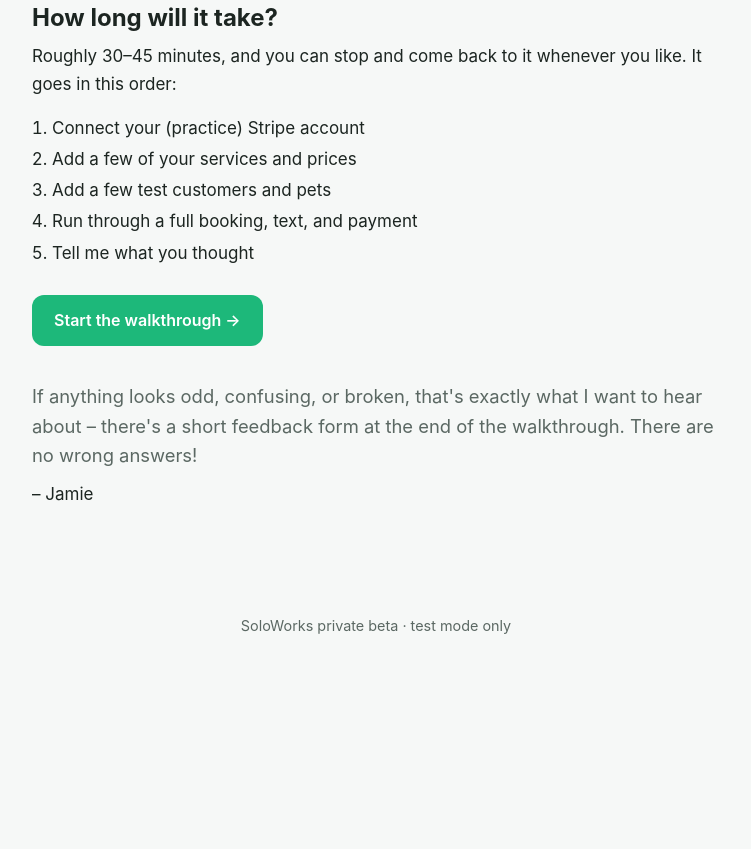
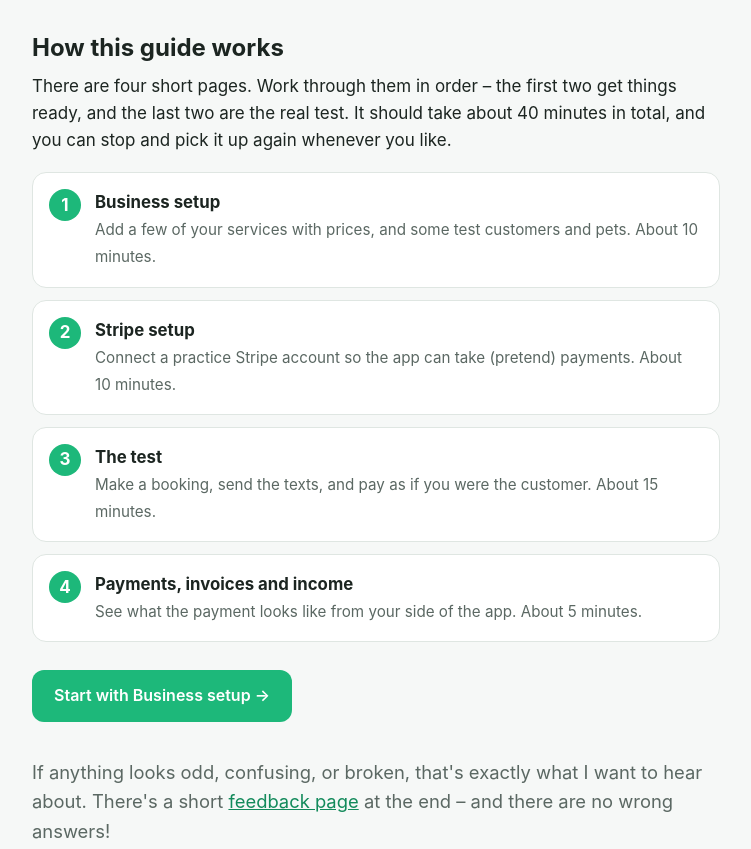
Before and after one commit to jfshaw79/soloworks-beta, a plain HTML site: page index.html in a window 1280 px wide. Shown: the part 675-1524 px from the top of the page, without its empty margins (264-1015 px from the left). Before the commit the page ends 1344 px from the top, so only its background shows below. Drawn offline with Linux system fonts and the light colour scheme.

Commit message:
Update index.html for clarity and navigation

```diff
--- a/index.html
+++ b/index.html
@@ -4,7 +4,7 @@
 <meta charset="utf-8">
 <meta name="viewport" content="width=device-width, initial-scale=1">
 <title>SoloWorks Beta – Try Texts &amp; Payments</title>
-<meta name="description" content="A friendly walkthrough for trying the two big new SoloWorks features: text messages and card payments.">
+<meta name="description" content="A friendly guide to trying the two big new SoloWorks features: text messages and card payments.">
 <meta name="robots" content="noindex">
 <link rel="stylesheet" href="style.css">
 </head>
@@ -12,14 +12,14 @@
 <header class="top">
   <div class="wrap">
     <a href="index.html">SoloWorks Beta</a>
-    <nav><a href="walkthrough.html">Walkthrough</a></nav>
+    <nav><a href="business-setup.html">Business setup</a><a href="stripe-setup.html">Stripe setup</a><a href="the-test.html">The test</a><a href="payments.html">Payments</a><a href="feedback.html">Feedback</a></nav>
   </div>
 </header>
 <div class="banner">Everything here uses <strong>test mode</strong> &ndash; no real money moves.</div>
 
 <main class="wrap">
   <h1>Hi Alex &ndash; thank you for testing SoloWorks!</h1>
-  <p class="lead">Two big new things have landed in the app, and you're the first person to try them. This little site walks you through both, one step at a time.</p>
+  <p class="lead">Two big new things have landed in the app, and you're the first person to try them. This guide walks you through setting things up, then trying both out, one small step at a time.</p>
 
   <div class="cards">
     <div class="card">
@@ -37,19 +37,35 @@
     The payments part runs in Stripe's <strong>test mode</strong> (a practice version). You'll use pretend card numbers and pretend bank details. Nothing is charged, nothing is paid out, and you don't need to enter any real business details.
   </div>
 
-  <h2>How long will it take?</h2>
-  <p>Roughly 30&ndash;45 minutes, and you can stop and come back to it whenever you like. It goes in this order:</p>
-  <ol class="toc">
-    <li>Connect your (practice) Stripe account</li>
-    <li>Add a few of your services and prices</li>
-    <li>Add a few test customers and pets</li>
-    <li>Run through a full booking, text, and payment</li>
-    <li>Tell me what you thought</li>
-  </ol>
+  <h2>How this guide works</h2>
+  <p>There are four short pages. Work through them in order &ndash; the first two get things ready, and the last two are the real test. It should take about 40 minutes in total, and you can stop and pick it up again whenever you like.</p>
 
-  <p style="margin-top:28px"><a class="btn" href="walkthrough.html">Start the walkthrough &rarr;</a></p>
+  <div class="guide">
+    <a class="gcard" href="business-setup.html">
+      <span class="num">1</span>
+      <strong>Business setup</strong>
+      <span class="d">Add a few of your services with prices, and some test customers and pets. About 10 minutes.</span>
+    </a>
+    <a class="gcard" href="stripe-setup.html">
+      <span class="num">2</span>
+      <strong>Stripe setup</strong>
+      <span class="d">Connect a practice Stripe account so the app can take (pretend) payments. About 10 minutes.</span>
+    </a>
+    <a class="gcard" href="the-test.html">
+      <span class="num">3</span>
+      <strong>The test</strong>
+      <span class="d">Make a booking, send the texts, and pay as if you were the customer. About 15 minutes.</span>
+    </a>
+    <a class="gcard" href="payments.html">
+      <span class="num">4</span>
+      <strong>Payments, invoices and income</strong>
+      <span class="d">See what the payment looks like from your side of the app. About 5 minutes.</span>
+    </a>
+  </div>
 
-  <p class="lead" style="margin-top:36px">If anything looks odd, confusing, or broken, that's exactly what I want to hear about &ndash; there's a short feedback form at the end of the walkthrough. There are no wrong answers!</p>
+  <p style="margin-top:28px"><a class="btn" href="business-setup.html">Start with Business setup &rarr;</a></p>
+
+  <p class="lead" style="margin-top:36px">If anything looks odd, confusing, or broken, that's exactly what I want to hear about. There's a short <a href="feedback.html">feedback page</a> at the end &ndash; and there are no wrong answers!</p>
   <p>&ndash; Jamie</p>
 </main>
 <footer>SoloWorks private beta &middot; test mode only</footer>
```
